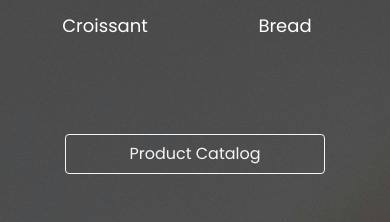
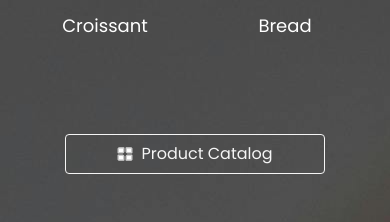
Before and after one commit to Margarita792/Bakery-shop, a React (Vite) app: page / in a window 390 px wide. Shown: the part 840-1062 px from the top of the page. Built offline with nearby package versions, Linux system fonts and the light colour scheme; a web font is replaced by a local one.

Commit message:
style: update styles

```diff
--- a/src/components/Category/Category.jsx
+++ b/src/components/Category/Category.jsx
@@ -4,6 +4,7 @@ import cake from '../../assets/Category/delicious-chocolate-birthday-cake-with-c
 import muffins from '../../assets/Category/409991117_c5114b2d-479e-4576-a6d4-639ff117f4db-removebg-previewcopy.png';
 import croissant from '../../assets/Category/406619397_f196003b-d4cf-4e01-8819-0a6e480a7f3a-removebg-preview.png';
 import bread from '../../assets/Category/—Pngtree—white bread loaf with three_20313466.png';
+import iconMenu from '../../assets/Category/free-icon-open-menu-11741063.png'
 import { useDispatch } from "react-redux";
 import { sortCategoryProducts } from "../../redux/sliceProducts";
 import { useNavigate } from "react-router-dom";
@@ -28,7 +29,7 @@ function Category() {
         <img src={bread} alt="Bread" className = {style.img}/>
         <h1 className = {style.title}>Bread</h1>
       </section>
-      <button className={style.buttonProductCatalog} onClick = {()=>{navigate("/productsPage")}}>Product Catalog</button>
+      <button className={style.buttonProductCatalog} onClick = {()=>{navigate("/productsPage")}}> <img src={iconMenu} alt="iconMenu" style={{ marginRight: "8px", width: "16px" }} />Product Catalog</button>
     </main>
   );
 }
--- a/src/components/Category/Category.module.css
+++ b/src/components/Category/Category.module.css
@@ -65,6 +65,9 @@
   }
 .buttonProductCatalog {
   display: block;
+  display: flex;
+  justify-content: center;
+  align-items:center;
   margin:0;
   width: 300px;
   height: 50px;
@@ -81,6 +84,7 @@
   transform: scale(1.2);
   cursor: pointer;
 }
+
 }
 @media (max-width:480px) {
     .mainContainer {
--- a/src/components/Wishlist/Wishlist.jsx
+++ b/src/components/Wishlist/Wishlist.jsx
@@ -2,7 +2,7 @@ import React from "react";
 import style from './Wishlist.module.css'
 import { selectWishlist, deleteProductFromWishlist } from "../../redux/sliceWishlist";
 import { useSelector, useDispatch } from "react-redux";
-import deleteIcon from '../../assets/Cart/trash-bin_449943.png'
+import deleteIcon from '../../assets/Cart/trash-bin_449943.png';
 import { addProduct } from "../../redux/sliceCart";
 import { useNavigate } from "react-router-dom";
 function Wishlist() {
@@ -35,7 +35,7 @@ function Wishlist() {
            </div>
         </div>
   </> ) })}
-   <button className={style.buttonBack} onClick = {()=>{navigate("/productsPage")}}>Back to products</button>
+   <button className={style.buttonBack} onClick = {()=>{navigate("/productsPage")}}> Back to products</button>
 </section>
 </main>)
 }
```
Also changed, not shown: src/assets/Category/free-icon-open-menu-11741063.png (added).
